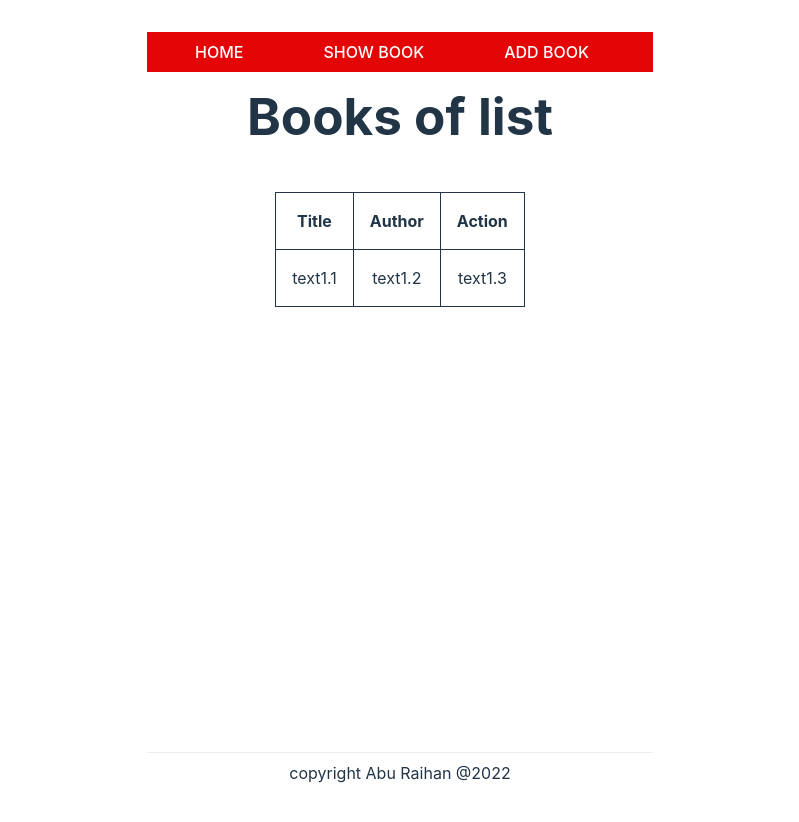
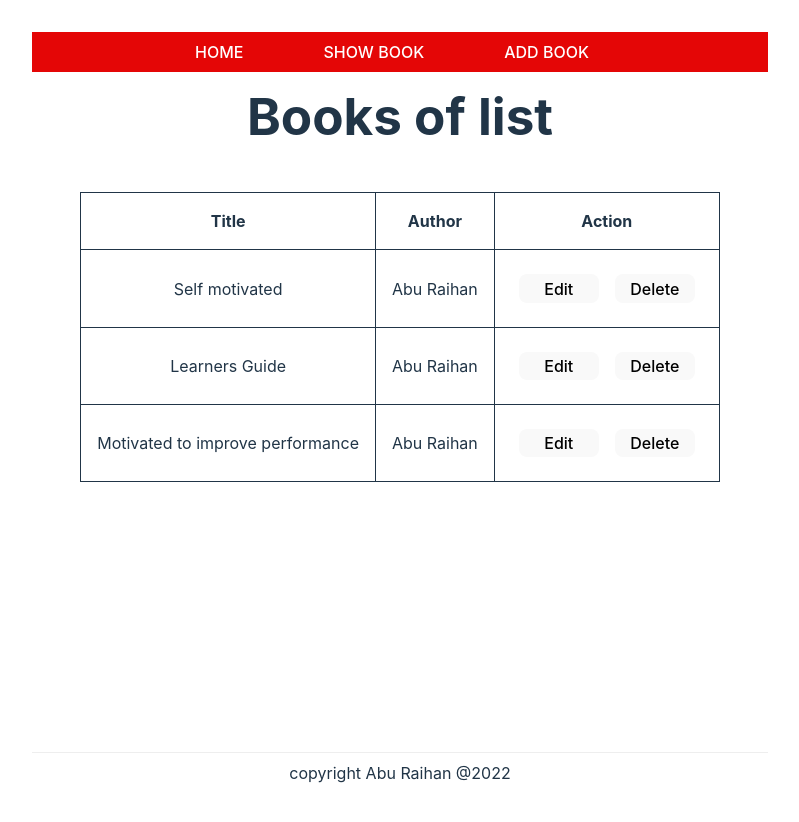
Before and after one commit to Raihan567/redux-toolkit-crud-app, a React (Vite) app: page /show-books in a window 1280 px wide. Shown: the whole page, without its empty margins (240-1039 px from the left). Built offline with nearby package versions, Linux system fonts and the light colour scheme.

Commit message:
complete read operation of Crud

```diff
--- a/src/features/BookSlice.js
+++ b/src/features/BookSlice.js
@@ -1,6 +1,7 @@
 import { createSlice } from "@reduxjs/toolkit";
 
-const initialBooks = [
+const initialBooks = {
+  books: [
     {
       id: 1,
       title: "Self motivated",
@@ -16,7 +17,8 @@ const initialBooks = [
       title: "Motivated to improve performance",
       author: "Abu Raihan",
     },
-];
+  ],
+};
 
 const BookSlice = createSlice({
   name: "books",
--- a/src/features/ListView.jsx
+++ b/src/features/ListView.jsx
@@ -2,7 +2,7 @@ import React from "react";
 import { useSelector } from "react-redux";
 
 const ListView = () => {
-  const books = useSelector((state) => state.bookReducer.book);
+  const books = useSelector((state) => state.bookReducer.books);
   console.log(books);
   return (
     <div>
@@ -16,15 +16,29 @@ const ListView = () => {
           </tr>
         </thead>
         <tbody>
-          <tr>
-            <td>text1.1</td>
-            <td>text1.2</td>
-            <td>text1.3</td>
-          </tr>
+          {books &&
+            books.map((book) => {
+              const { id, title, author } = book;
+              return (
+                <tr key={id}>
+                  <td>{title}</td>
+                  <td>{author}</td>
+                  <td>
+                    <button>Edit</button>
+                    <button>Delete</button>
+                  </td>
+                </tr>
+              );
+            })}
         </tbody>
       </table>
     </div>
   );
 };
 
+// 1. Read [done]
+// 2. Create
+// 3. Delete
+// 4. Update
+// CRUD --> create, Read, update, delete
 export default ListView;
```
Lines whose indentation alone changed are shown as unchanged.
